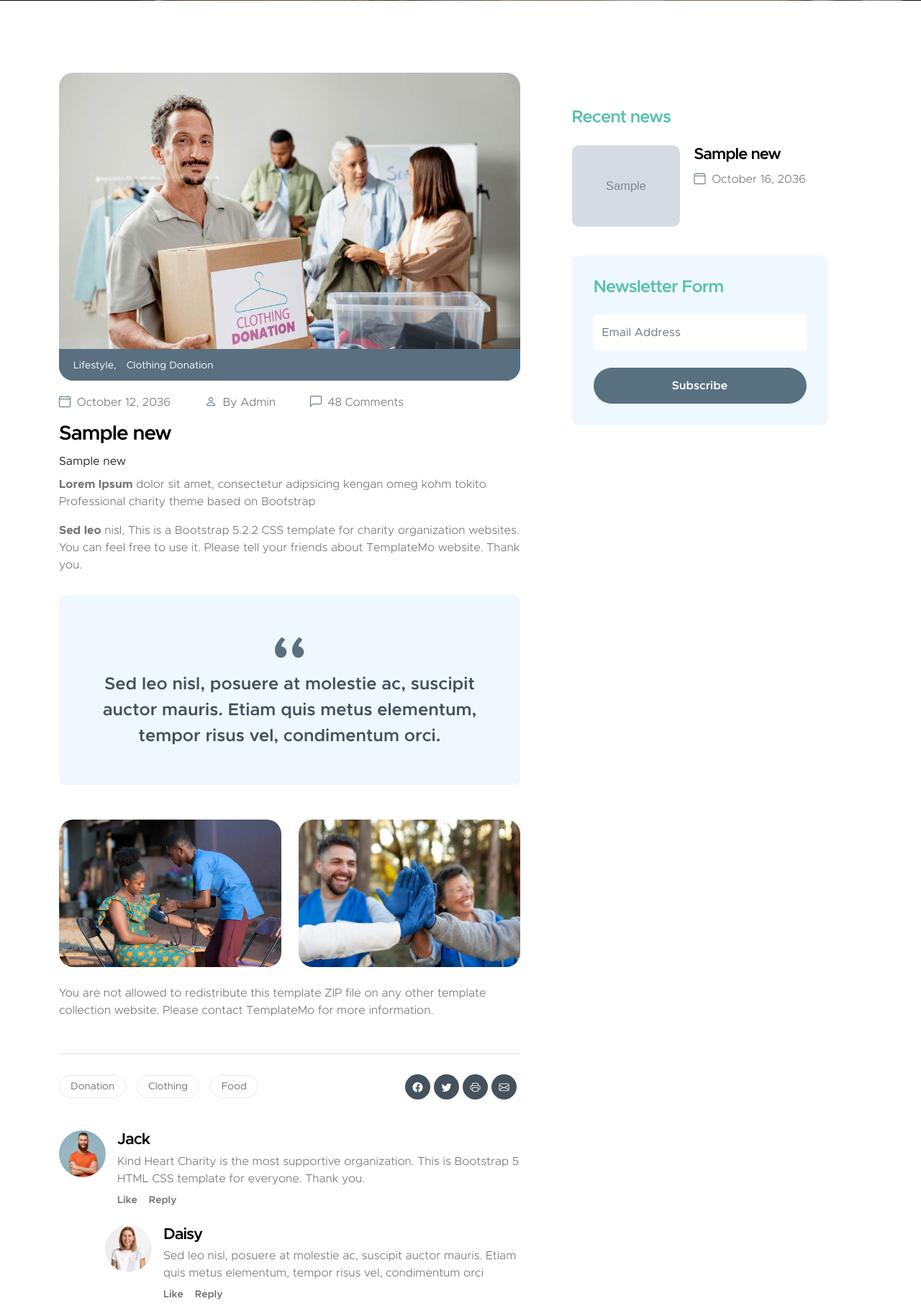
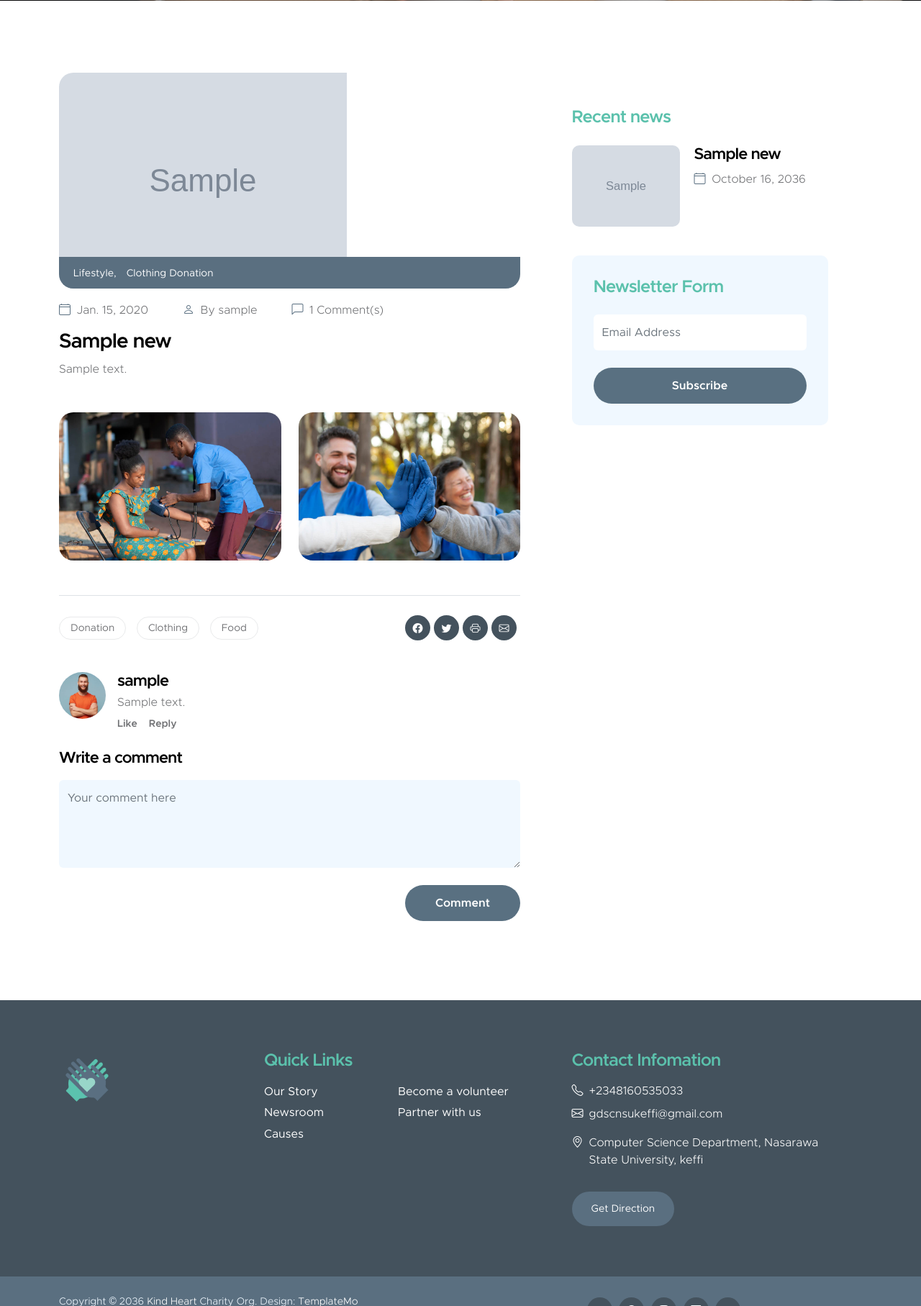
Before and after one commit to DamaMichaelYohanna/girlie, a Django app: template main/templates/main/news-detail.html in a window 1280 px wide. Shown: the part 508-2323 px from the top of the page at 72% size. Run offline with Django 4.2, Linux system fonts and the light colour scheme; tables that the repository leaves empty hold one stand-in row (values such as "Sample post"); the template is opened without the code that fills it: values that come from a table or form of the project are taken from there, most other values are stand-ins (such as "Sample title", 1, 10 or a date in 2020); grey boxes marked "Sample" are stand-in pictures; some libraries are stand-ins or nearby versions.

Commit message:
updated news details page

```diff
--- a/main/templates/main/news-detail.html
+++ b/main/templates/main/news-detail.html
@@ -21,7 +21,7 @@ Child | News details {% endblock %} {% block content %}
           <div class="news-block">
             <div class="news-block-top">
               <img
-                src="images/news/medium-shot-volunteers-with-clothing-donations.jpg"
+                src="{{news.image.url}}"
                 class="news-image img-fluid"
                 alt=""
               />
@@ -38,55 +38,37 @@ Child | News details {% endblock %} {% block content %}
                 <div class="news-block-date">
                   <p>
                     <i class="bi-calendar4 custom-icon me-1"></i>
-                    October 12, 2036
+                    {{news.date}}
                   </p>
                 </div>
 
                 <div class="news-block-author mx-5">
                   <p>
                     <i class="bi-person custom-icon me-1"></i>
-                    By Admin
+                    By {{news.posted_by}}
                   </p>
                 </div>
 
                 <div class="news-block-comment">
                   <p>
                     <i class="bi-chat-left custom-icon me-1"></i>
-                    48 Comments
+                    {{comments_count}} Comment(s)
                   </p>
                 </div>
               </div>
 
               <div class="news-block-title mb-2">
                 <h4>{{news.title}}</h4>
-                {{news}}
               </div>
 
               <div class="news-block-body">
-                <p>
-                  <strong>Lorem Ipsum</strong> dolor sit amet, consectetur
-                  adipsicing kengan omeg kohm tokito Professional charity theme
-                  based on Bootstrap
-                </p>
-
-                <p>
-                  <strong>Sed leo</strong> nisl, This is a Bootstrap 5.2.2 CSS
-                  template for charity organization websites. You can feel free
-                  to use it. Please tell your friends about TemplateMo website.
-                  Thank you.
-                </p>
-
-                <blockquote>
-                  Sed leo nisl, posuere at molestie ac, suscipit auctor mauris.
-                  Etiam quis metus elementum, tempor risus vel, condimentum
-                  orci.
-                </blockquote>
+                <p>{{news.body}}</p>
               </div>
 
               <div class="row mt-5 mb-4">
                 <div class="col-lg-6 col-12 mb-4 mb-lg-0">
                   <img
-                    src="images/news/africa-humanitarian-aid-doctor.jpg"
+                    src="{% static 'main/images/news/africa-humanitarian-aid-doctor.jpg' %}"
                     class="news-detail-image img-fluid"
                     alt=""
                   />
@@ -94,21 +76,12 @@ Child | News details {% endblock %} {% block content %}
 
                 <div class="col-lg-6 col-12">
                   <img
-                    src="images/news/close-up-happy-people-working-together.jpg"
+                    src="{% static 'main/images/news/close-up-happy-people-working-together.jpg' %}"
                     class="news-detail-image img-fluid"
                     alt=""
                   />
                 </div>
               </div>
-
-              <p>
-                You are not allowed to redistribute this template ZIP file on
-                any other template collection website. Please
-                <a href="https://templatemo.com/contact" target="_blank"
-                  >contact TemplateMo</a
-                >
-                for more information.
-              </p>
 
               <div
                 class="social-share border-top mt-5 py-4 d-flex flex-wrap align-items-center"
@@ -131,21 +104,18 @@ Child | News details {% endblock %} {% block content %}
                   <a href="#" class="social-icon-link bi-envelope"></a>
                 </div>
               </div>
-
+              {% for comment in comments %}
               <div class="author-comment d-flex mt-3 mb-4">
                 <img
-                  src="images/avatar/studio-portrait-emotional-happy-funny.jpg"
+                  src="{% static 'main/images/avatar/studio-portrait-emotional-happy-funny.jpg' %}"
                   class="img-fluid avatar-image"
                   alt=""
                 />
 
                 <div class="author-comment-info ms-3">
-                  <h6 class="mb-1">Jack</h6>
+                  <h6 class="mb-1">{{comment.user}}</h6>
 
-                  <p class="mb-0">
-                    Kind Heart Charity is the most supportive organization. This
-                    is Bootstrap 5 HTML CSS template for everyone. Thank you.
-                  </p>
+                  <p class="mb-0">{{comment.comment}}</p>
 
                   <div class="d-flex mt-2">
                     <a href="#" class="author-comment-link me-3">Like</a>
@@ -154,74 +124,29 @@ Child | News details {% endblock %} {% block content %}
                   </div>
                 </div>
               </div>
-
-              <div class="author-comment d-flex ms-5 ps-3">
-                <img
-                  src="images/avatar/pretty-blonde-woman-wearing-white-t-shirt.jpg"
-                  class="img-fluid avatar-image"
-                  alt=""
-                />
-
-                <div class="author-comment-info ms-3">
-                  <h6 class="mb-1">Daisy</h6>
-
-                  <p class="mb-0">
-                    Sed leo nisl, posuere at molestie ac, suscipit auctor
-                    mauris. Etiam quis metus elementum, tempor risus vel,
-                    condimentum orci
-                  </p>
-
-                  <div class="d-flex mt-2">
-                    <a href="#" class="author-comment-link me-3">Like</a>
-
-                    <a href="#" class="author-comment-link">Reply</a>
-                  </div>
-                </div>
-              </div>
-
-              <div class="author-comment d-flex mt-3 mb-4">
-                <img
-                  src="images/avatar/portrait-young-redhead-bearded-male.jpg"
-                  class="img-fluid avatar-image"
-                  alt=""
-                />
-
-                <div class="author-comment-info ms-3">
-                  <h6 class="mb-1">Wilson</h6>
-
-                  <p class="mb-0">
-                    Lorem Ipsum dolor sit amet, consectetur adipsicing kengan
-                    omeg kohm tokito Professional charity theme based on
-                    Bootstrap
-                  </p>
-
-                  <div class="d-flex mt-2">
-                    <a href="#" class="author-comment-link me-3">Like</a>
-
-                    <a href="#" class="author-comment-link">Reply</a>
-                  </div>
-                </div>
-              </div>
+              {% endfor %}
 
               <form
                 class="custom-form comment-form mt-4"
-                action="#"
-                method="post"
+                action=""
+                method="POST"
                 role="form"
               >
                 <h6 class="mb-3">Write a comment</h6>
 
                 <textarea
-                  name="comment-message"
+                  name="comment"
                   rows="4"
                   class="form-control"
                   id="comment-message"
                   placeholder="Your comment here"
                 ></textarea>
+                <input type="hidden" name="news_id" value="{{news.id}}" />
 
                 <div class="col-lg-3 col-md-4 col-6 ms-auto">
                   <button type="submit" class="form-control">Comment</button>
                 </div>
+                {% csrf_token %}
               </form>
             </div>
           </div>
```
